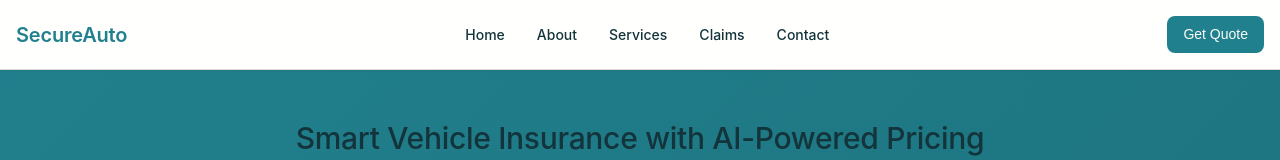
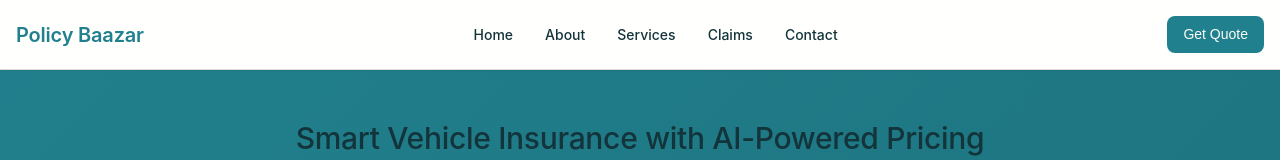
Before and after one commit to Kumaravijay/capstone-website, a plain HTML site: page index.html in a window 1280 px wide. Shown: the top 160 px of the page. Drawn offline with Linux system fonts and the light colour scheme; a web font is replaced by a local one.

Commit message:
Update index.html

```diff
--- a/index.html
+++ b/index.html
@@ -12,7 +12,7 @@
         <div class="container">
             <div class="header__content">
                 <div class="logo">
-                    <h2 class="logo__text">SecureAuto</h2>
+                    <h2 class="logo__text">Policy Baazar</h2>
                 </div>
                 <nav class="nav">
                     <ul class="nav__list">
```
